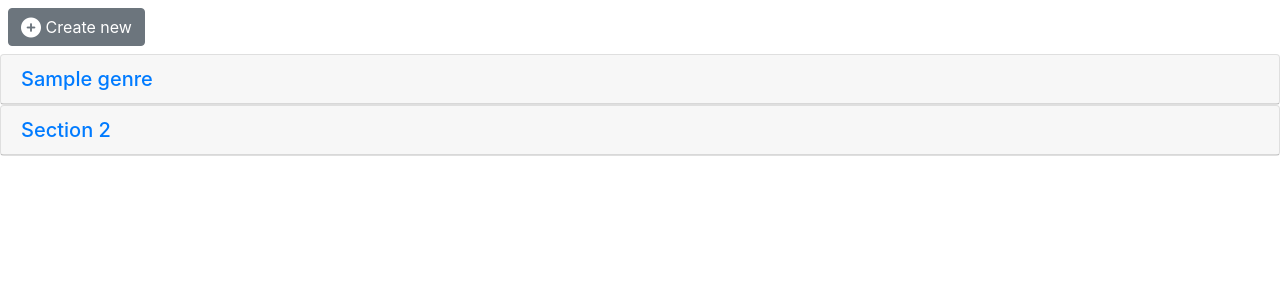
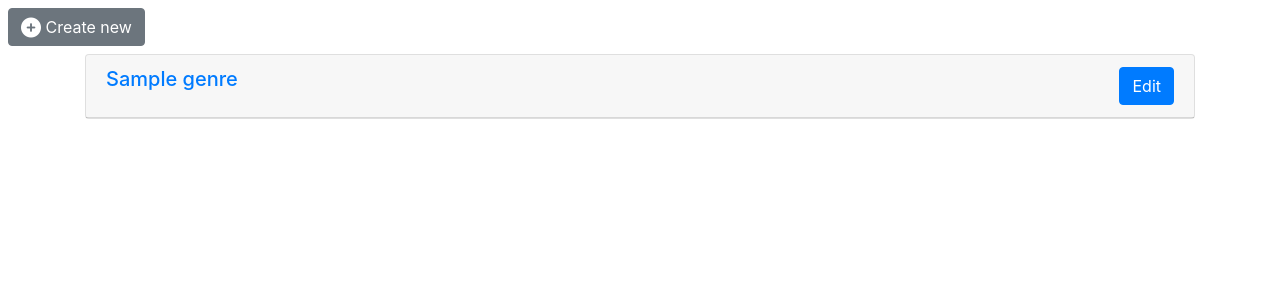
Before and after one commit to Ktulha/FLASK_SQL_TEST, a Flask app: page /Genres in a window 1280 px wide. Shown: the part 56-356 px from the top of the page. Run offline with Flask 3, Linux system fonts and the light colour scheme; tables that the repository leaves empty hold one stand-in row (values such as "Sample post"); grey boxes marked "Sample" are stand-in pictures; some libraries are stand-ins or nearby versions.

Commit message:
alpha_0.0.0.1

```diff
--- a/routes/api_route.py
+++ b/routes/api_route.py
@@ -41,6 +41,6 @@ def create_book():
 def toggle_read(id: int):
     print('Toggle')
     book = Book.query.get_or_404(id)
-    book.is_read = not book.is_read
+    book.is_read = request.json.get
     db.session.commit()
     return jsonify({'message': 'Book read status toggled'}), 200
--- a/routes/user_route.py
+++ b/routes/user_route.py
@@ -19,7 +19,7 @@ def secure_file(filename):
   return secure_filename(filename)
 
 
-def file_saver(request):
+def file_saver(request)->str:
   filename=''
   if 'image' in request.files:
     print(f"got image")
@@ -39,7 +39,7 @@ def file_saver(request):
     else:
         flash('Invalid file', 'danger')
         return redirect(request.url)
-    return  filename
+  return  filename
 
 
 
@@ -70,12 +70,12 @@ def get_genres():
 @user_route.route('/Books/create',methods=['GET','POST'])
 def create_book():
   if request.method == 'POST':
-    filename=file_saver(request)
+    file_name=file_saver(request)
     title = request.form.get('title')
     author = request.form.get('author')
     description=request.form.get('description')
     genre_id = request.form.get('genre')
-    img_url=url_for('static', filename='uploads/' + filename)
+    img_url=url_for('static', filename='uploads/' + file_name)
 
     new_book=Book(
       title=title,
@@ -98,22 +98,27 @@ def create_book():
   genres=Genre.query.all()
   return  render_template('Books.html',genres=genres,active_page='books',flag='create',method='POST')
 
-@user_route.route('/Books/edit/<int:id>',methods=['GET','PUT'])
+@user_route.route('/Books/edit/<int:id>',methods=['GET','POST'])
 def edit_book(id):
   book=Book.query.get(id)
   if book is None:
     flash('Book not found', 'danger')
     return redirect(url_for('user_route.get_books'))
   print(book.id)
-  if request.method=='PUT':
-    filename=file_saver(request)
+  print(request.method)
+  if request.method=='POST':
+    print(request)
+    if request.files['image']:
+      file_name=file_saver(request)
+      img_url=url_for('static', filename=('uploads/' + file_name))
+      book.img_url=img_url
     book.title = request.form.get('title')
     book.author = request.form.get('author')
     book.description=request.form.get('description')
     book.genre_id = request.form.get('genre')
-    book.img_url=url_for('static', filename='uploads/' + filename)
+
     db.session.commit()
-    return redirect(url_for('user_route.get_books'))
+    return redirect(url_for('user_route.index'))
 
 
 
--- a/templates/Books.html
+++ b/templates/Books.html
@@ -16,9 +16,9 @@
   <div class="container">
 
     <div class="row">
-      <h3 class="col-sm-1-12  p-2 mb-4 shadow-sm">{{flag}} new book record</h3>
+      <h3 class="col-sm-1-12  p-2 mb-4 shadow-sm">{{flag}} book record</h3>
     </div>
-  {% include "create_book.html" %}
+  {% include "components/create_book.html" %}
     </div>
 {% else%}
 <a name="create_book" id="create_book" class="btn btn-secondary" href="/Books/create" role="button"> <i class="fa fa-plus-circle fa-lg " aria-hidden="true"> </i>  Create new</a>
--- a/templates/Genres.html
+++ b/templates/Genres.html
@@ -12,12 +12,14 @@
 {% endwith %}
 <div class="row m-2">
   {% if flag=='create' %}
-  {% include "create_genre.html" %}
+  {% include "components/create_genre.html" %}
 {% else%}
 <a name="create_genre" id="create_genre" class="btn btn-secondary" href="/Genres/create" role="button"> <i class="fa fa-plus-circle fa-lg " aria-hidden="true"> </i>  Create new</a>
 </div>
 {% if genres %}
+<div class="container">
 {% include 'components/genre_view.html'%}
+</div>
 {% endif %}
 
 
--- a/templates/components/book_view.html
+++ b/templates/components/book_view.html
@@ -3,10 +3,10 @@
 
     <div class="card-body">
       <div class="mb-1 row justify-content-around">
-        <span class="badge badge-info mb-2 mw">{{ book.genre.name }}</span>
+         <a href="/Genres#section{{ book.genre_id }}ContentId"> <span class="badge badge-info mb-2 mw">{{ book.genre.name }}</span></a>
         <div>
           <label for="{{book.id}}_is_read">Is read:</label>
-          <input type="checkbox" name="is_read" id="{{book.id}}_is_read" {% if book.is_read %}checked{% endif %} onclick="document.getElementById('{{book.id}}_save_btn').disabled=false">
+          <input type="checkbox" name="is_read" id="{{book.id}}_is_read" {% if book.is_read %}checked{% endif %} onclick="document.getElementById('{{book.id}}_save_btn').disabled = !document.getElementById('{{book.id}}_save_btn').disabled;">
         </div>
       </div>
       <h4 class="card-title text-center shadow bg-primary rounded text-white pr-4 pl-4 p-2">{{ book.title }}</h4>
--- /dev/null
+++ b/templates/components/book_view_compact.html
@@ -0,0 +1,6 @@
+<div class="card">
+  <div class="card-header">
+    <div class="row">
+    <h6 class="card-title"> <span class="font-weight-bold"> "{{ book.title }}"</span> by {{ book.author }}</h6>
+  </div>
+</div>
--- a/templates/components/genre_view.html
+++ b/templates/components/genre_view.html
@@ -2,20 +2,25 @@
   {% for genre in genres %}
   <div class="card">
     <div class="card-header" role="tab" id="section{{ genre.id }}HeaderId">
-      <h5 class="mb-0">
-        <a data-toggle="collapse" data-parent="#accordianId" href="#section{{ genre.id }}ContentId" aria-expanded="true" aria-controls="section{{ genre.id }}ContentId">
+
+      <h5 >
+        <a data-toggle="collapse" data-parent="#accordianId" href="#section{{ genre.id }}ContentId" aria-expanded="true" aria-controls="section{{ genre.id }}ContentId" class="" >
           {{ genre.name }}
 
         </a>
+
+        <a name="" id="" class="btn btn-primary float-right " href="#" role="button">Edit</a>
       </h5>
     </div>
     <div id="section1ContentId" class="collapse in" role="tabpanel" aria-labelledby="section{{ genre.id }}HeaderId">
       <div class="card-body">
+        <div class="row bg-light  p-3">
         {{ genre.description }}
+      </div>
         <div class="row m-2">
         <div class="container-fluid">
         {% for book in genre.books %}
-        {% include 'components/book_view.html' %}
+        {% include 'components/book_view_compact.html' %}
         {% endfor %}
       </div>
     </div>
@@ -23,18 +28,10 @@
     </div>
   </div>
   {% endfor %}
-  <div class="card">
-    <div class="card-header" role="tab" id="section2HeaderId">
-      <h5 class="mb-0">
-        <a data-toggle="collapse" data-parent="#accordianId" href="#section2ContentId" aria-expanded="true" aria-controls="section2ContentId">
-          Section 2
-        </a>
-      </h5>
-    </div>
-    <div id="section2ContentId" class="collapse in" role="tabpanel" aria-labelledby="section2HeaderId">
-      <div class="card-body">
-        Section 2 content
-      </div>
-    </div>
-  </div>
-</div>
+  <script>
+
+    if ( window.location.hash != '' ) {
+    openval = window.location.hash.slice(1);
+    document.getElementById(openval).className='in collapse show';
+    }
+    </script>
```
Also changed, not shown: templates/components/base.html (+42 -0 lines), templates/components/books_table.html (+6 -1 lines), templates/components/create_book.html (added, +38 -0 lines), templates/create_book.html (deleted, +0 -81 lines), README.md (added), static/uploads/1687938076_sneg-top-p-avatarka-ded-bobera-pinterest-22.jpg (added), templates/components/create_genre.html (renamed from templates/create_genre.html).
